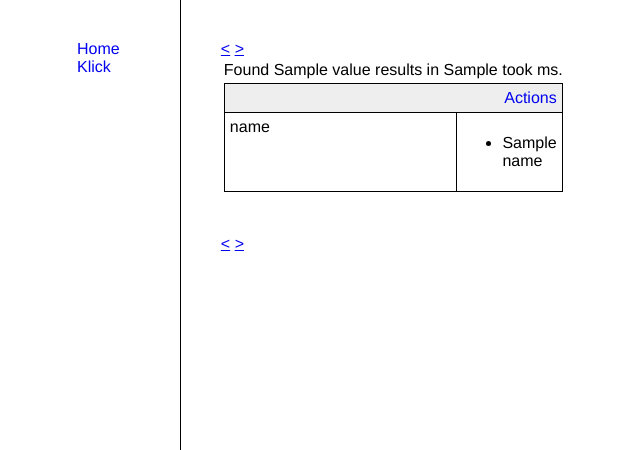
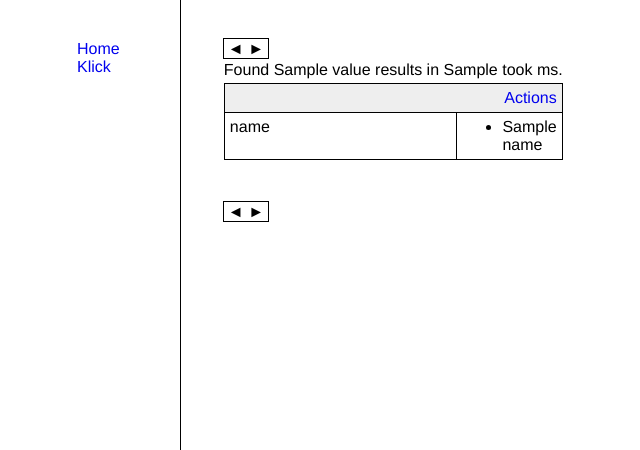
Before and after one commit to SheevaPlug/Chipselect, a Flask app: template docker/files/web/app/templates/tree/vendor.html in a window 1280 px wide. Shown: the top 450 px of the page, without its empty margins (3-643 px from the left). Run offline with Flask 2, Linux system fonts and the light colour scheme; the template is opened without the code that fills it: most values are stand-ins (such as "Sample title", 1, 10 or a date in 2020).

Commit message:
better pagination and nicer optics

```diff
--- a/docker/files/web/app/bp/tree.py
+++ b/docker/files/web/app/bp/tree.py
@@ -9,9 +9,8 @@ def index():
     results = app.search.search(
         index='mcs',
         body={'size': 0, 'aggs': {'makers': {'terms': {'field': 'vendor.keyword'}}}})
-    return render_template(
-        'tree/index.html',
-        results=results)
+    #import json; print(json.dumps(results))
+    return render_template('tree/index.html', results=results)
 
 
 @tree.route('/vendor/<name>', defaults={'start': 0})
@@ -20,4 +19,5 @@ def vendor(name, start=0):
     results = app.search.search(
         index='mcs',
         body={'from': start, 'size': app.config.get('PAGINATION', 20), 'query': {'term': {'vendor.keyword': name}}})
+    #import json; print(json.dumps(results))
     return render_template('tree/vendor.html', results=results, name=name, start=start)
--- a/docker/files/web/app/routes.py
+++ b/docker/files/web/app/routes.py
@@ -17,5 +17,6 @@ def index():
 
 @app.route('/show/<deviceid>')
 def show(deviceid):
+    # @todo move this into "tree" blueprint
     result = app.search.get_source(index='mcs', id=deviceid)
     return render_template('show.html', result=result)
--- a/docker/files/web/app/static/main.css
+++ b/docker/files/web/app/static/main.css
@@ -76,3 +76,22 @@ table.result td.name {
 .resultaction a {
     text-decoration: none;
 }
+
+table.tablecell {
+    border-collapse: collapse;
+}
+/*table.tablecell td {
+    background-color: #ffffff;
+}*/
+ul.tablecell{
+    margin: 0px;
+}
+
+.pagination {
+    border: 1px solid black;
+    padding: 1px 4px;
+    margin: 2px;
+}
+.pagination a {
+    text-decoration: none;
+}
--- a/docker/files/web/app/templates/__datastructure__.html
+++ b/docker/files/web/app/templates/__datastructure__.html
@@ -13,13 +13,13 @@
 	  false
 	{% endif %}
       {% elif value is mapping  %}
-	<table>
+	<table class="tablecell">
 	  {% for key in value.keys() %}
 	    {{ datastructure(key, value[key]) }}
 	  {% endfor %}
 	</table>
       {% elif value is sequence %}
-	<ul>
+	<ul class="tablecell">
 	  {% for field in value %}
 	    <li>{{ field }}</li>
 	  {% endfor %}
--- a/docker/files/web/app/templates/__paginate__.html
+++ b/docker/files/web/app/templates/__paginate__.html
@@ -1,4 +1,18 @@
 {% macro paginate(baseurl, name, start, min=0, max=-1) %}
-  <a href="{{ url_for(baseurl, name=name, start=start - config.get('PAGINATE', 20)) }}">&lt;</a>
-  <a href="{{ url_for(baseurl, name=name, start=start + config.get('PAGINATE', 20)) }}">&gt;</a>
+  {% set beginning = start - config.get('PAGINATE', 20) %}
+  {% set ending = start + config.get('PAGINATE', 20) %}
+  <span class="pagination">
+    {% if beginning >= min %}
+      <a href="{{ url_for(baseurl, name=name, start=beginning) }}">&#x25c4;</a>
+    {% elif start > 0 %}
+      <a href="{{ url_for(baseurl, name=name, start=0) }}">&#x25c4;</a>
+    {% else %}
+      &#x25c4;
+    {% endif %}{#- ##################################################### -#}
+    {% if max <= 0 or ending < max %}
+      <a href="{{ url_for(baseurl, name=name, start=ending) }}">&#x25BA;</a>
+    {% else %}
+      &#x25BA;
+    {% endif %}
+  </span>
 {% endmacro %}
--- a/docker/files/web/app/templates/tree/vendor.html
+++ b/docker/files/web/app/templates/tree/vendor.html
@@ -4,7 +4,7 @@
 
 {%- block content -%}
   {%- if results -%}
-    {{ paginate('tree.vendor', name=name, start=start) }}
+    {{ paginate('tree.vendor', name=name, start=start, min=0, max=results.hits.total.value) }}
     <table class="results">
       <tr><td>Found {{ results.hits.total.value }} results in {{ results.took }} ms.</td></tr>
       {%- for result in results.hits.hits -%}
@@ -22,6 +22,6 @@
 	</tr>
       {%- endfor -%}
     </table>
-    {{ paginate('tree.vendor', name=name, start=start) }}
+    {{ paginate('tree.vendor', name=name, start=start, min=0, max=results.hits.total.value) }}
   {% endif -%}
 {%- endblock -%}
```
